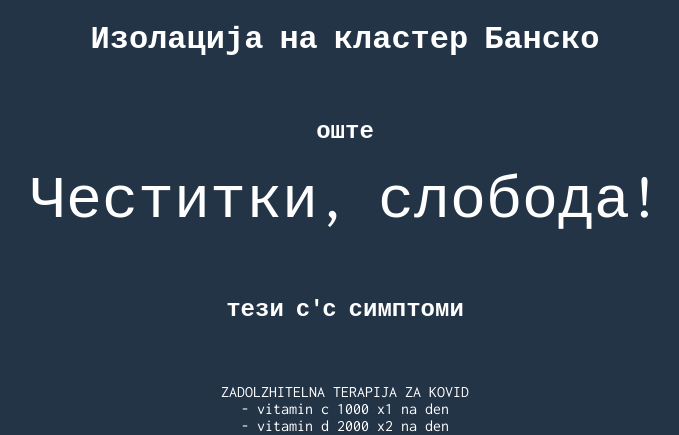
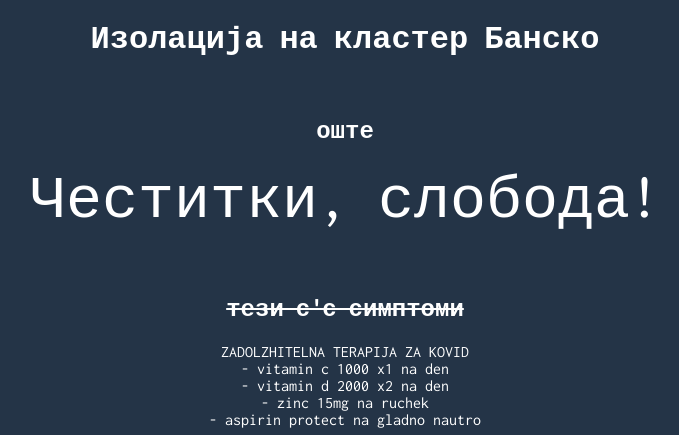
Before and after one commit to jdamjan/bansko, a plain HTML site: page index.html in a window 1280 px wide. Shown: the top 435 px of the page, without its empty margins (295-974 px from the left). Drawn offline with Linux system fonts and the light colour scheme.

Commit message:
Update index.html

```diff
--- a/index.html
+++ b/index.html
@@ -23,8 +23,8 @@ p {
 
 <p id="asimpto"></p>
 
-<h2>тези с'с симптоми</h2>
-<p id="simpto"></p>
+<h2><s>тези с'с симптоми</s></h2>
+<!--- <p id="simpto"></p> --->
 
 <div>ZADOLZHITELNA TERAPIJA ZA KOVID<br />
 - vitamin c 1000 x1 na den<br />
```
